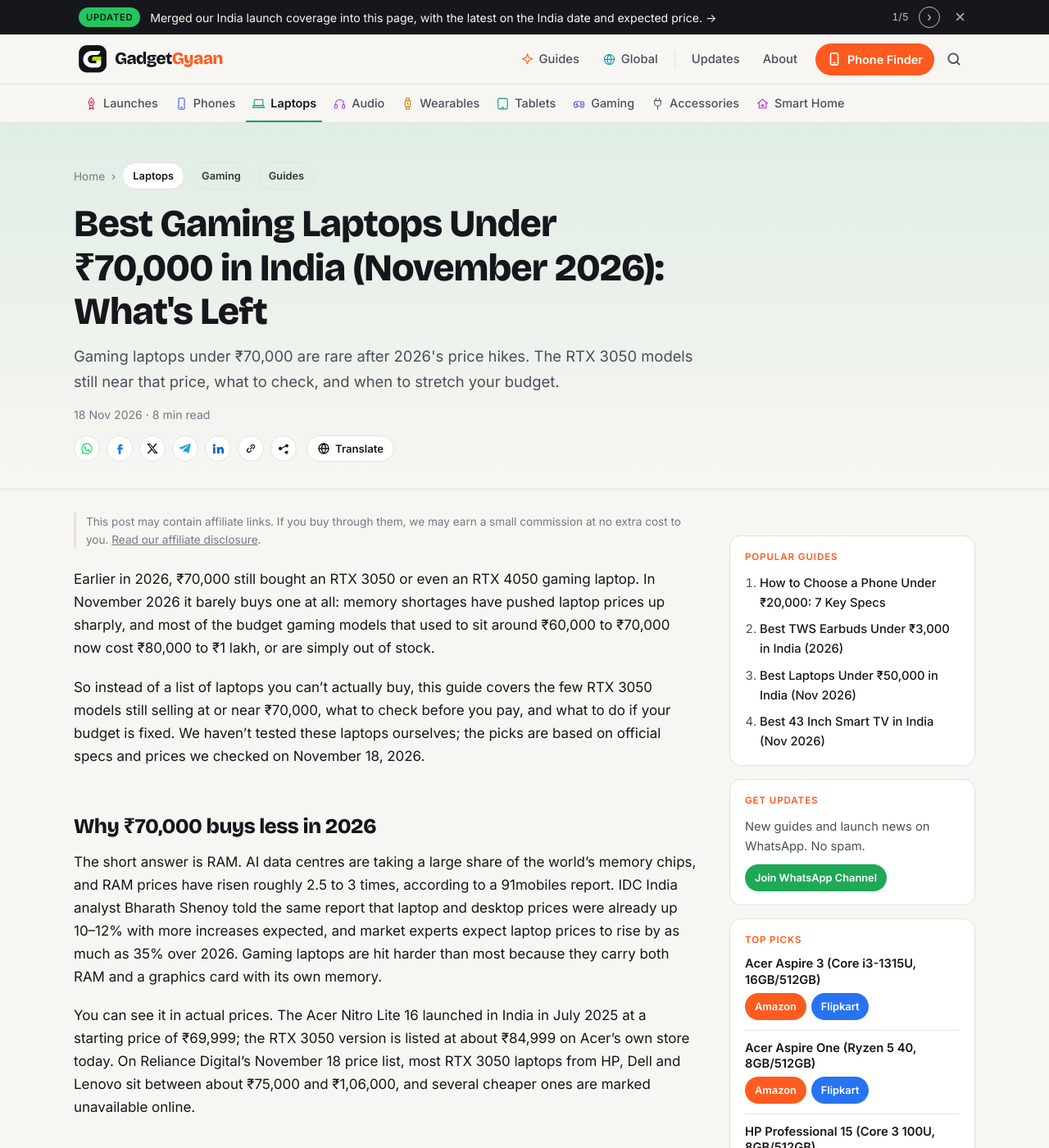
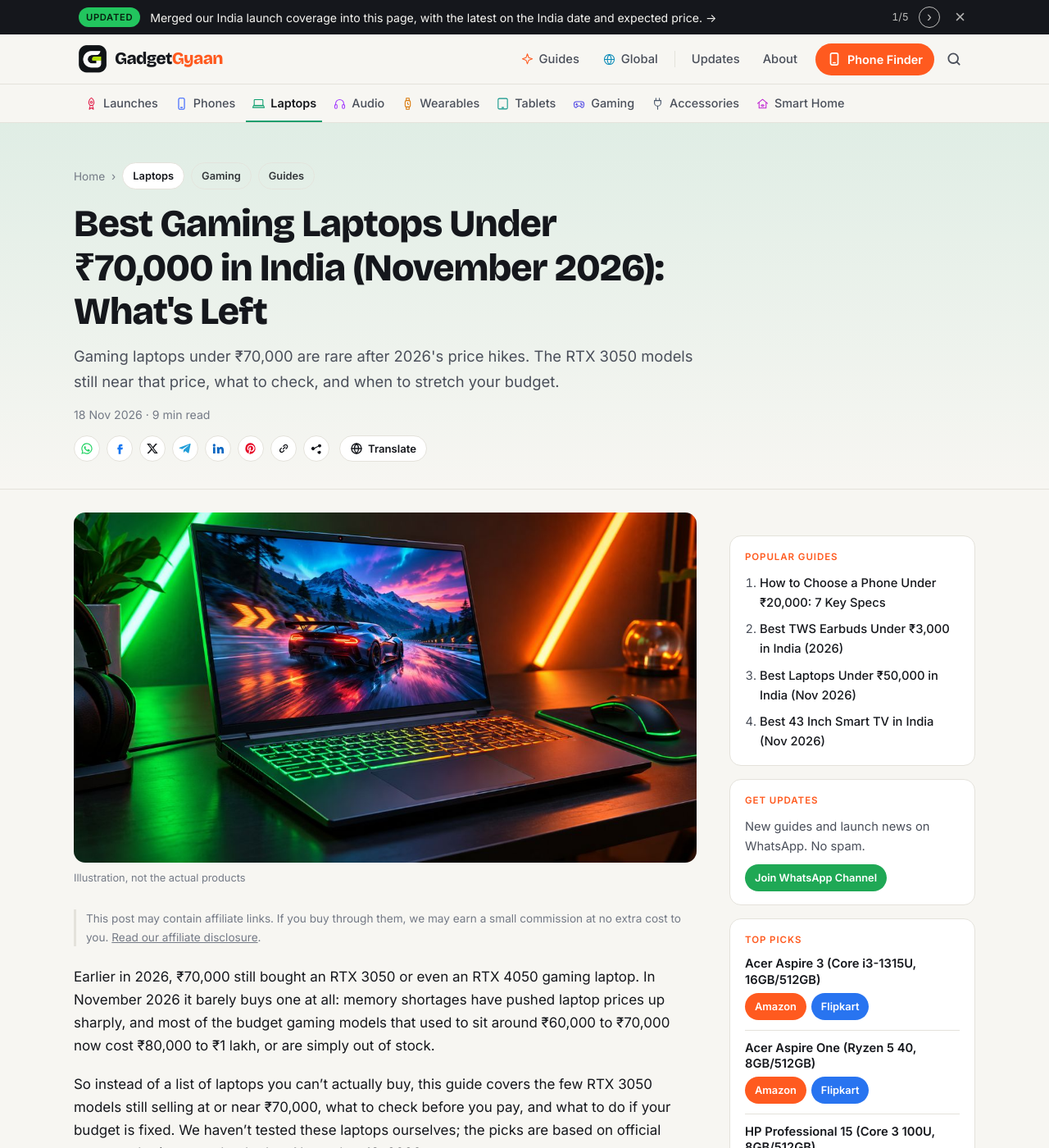
Before and after one commit to kiteksood167/kiteksood167.github.io, a Jekyll site: the page built from _posts/2026-11-18-best-gaming-laptops-under-70000.md, in a window 1280 px wide and 1400 px high. Shown: the whole window at 82% size. Built offline with Jekyll 4.4.1, drawn with Linux system fonts in a browser that asks for light colours; comment, search, counter and statistics services are not loaded; some of the changed text lies outside the part shown.

Commit message:
Add cover and inline images to gaming laptops under 70000 post
Co-Authored-By: Claude Opus 5.5 <noreply@anthropic.com>
Claude-Session: https://claude.ai/code/session_01WQRPmSxMwztgHXfstCGpBN

```diff
--- a/_posts/2026-11-18-best-gaming-laptops-under-70000.md
+++ b/_posts/2026-11-18-best-gaming-laptops-under-70000.md
@@ -6,6 +6,9 @@ date: 2026-11-18 08:55:00 +0530
 category: Laptops
 also_in: [Gaming, Guides]
 affiliate: true
+image: /assets/images/best-gaming-laptops-under-70000.jpg
+image_alt: "A gaming laptop with a green and orange backlit keyboard showing a racing game, on a dark desk lit by green and orange neon strips"
+image_credit: "Illustration, not the actual products"
 tags: [gaming laptops, laptops under 70000, rtx 3050, acer alg, acer aspire 7, acer nitro lite 16, hp victus, budget gaming, india]
 sources:
   - name: "Acer India Store: Acer ALG (Core i5-13420H, RTX 3050 6GB, 1TB)"
@@ -32,6 +35,11 @@ So instead of a list of laptops you can't actually buy, this guide covers the fe
 The short answer is RAM. AI data centres are taking a large share of the world's memory chips, and RAM prices have risen roughly 2.5 to 3 times, according to a 91mobiles report. IDC India analyst Bharath Shenoy told the same report that laptop and desktop prices were already up 10–12% with more increases expected, and market experts expect laptop prices to rise by as much as 35% over 2026. Gaming laptops are hit harder than most because they carry both RAM and a graphics card with its own memory.
 
 You can see it in actual prices. The Acer Nitro Lite 16 launched in India in July 2025 at a starting price of ₹69,999; the RTX 3050 version is listed at about ₹84,999 on Acer's own store today. On Reliance Digital's November 18 price list, most RTX 3050 laptops from HP, Dell and Lenovo sit between about ₹75,000 and ₹1,06,000, and several cheaper ones are marked unavailable online.
+
+<figure class="inline-figure">
+  <img width="1200" height="675" src="/assets/images/laptop-ram-price-rise-arrow-neon.jpg" alt="A gaming laptop on a desk with RAM sticks floating beside a glowing orange upward arrow, showing rising memory prices" loading="lazy">
+  <figcaption>Illustration</figcaption>
+</figure>
 
 ## Quick comparison
 
@@ -71,6 +79,11 @@ Two more options are worth knowing if you can go a little higher:
 
 ## What to check before you buy a budget gaming laptop
 
+<figure class="inline-figure">
+  <img width="1200" height="675" src="/assets/images/man-comparing-two-gaming-laptops-neon.jpg" alt="A young man in a hoodie at a desk, chin in hand, comparing two open gaming laptops under green and orange neon light" loading="lazy">
+  <figcaption>Illustration</figcaption>
+</figure>
+
 Sellers often list five versions of the same laptop with very different parts. Check these on the spec sheet, not just the title:
 
 - **RTX 3050 6GB, not 4GB.** Many listings say "RTX 3050" but have the 4GB version, or the "RTX 3050A", which also has 4GB. New games at 1080p use more than 4GB of video memory, so 6GB is the safer choice for the next few years.
```
Also changed, not shown: assets/images/index.yml (+15 -0 lines), assets/images/best-gaming-laptops-under-70000.jpg (added), assets/images/laptop-ram-price-rise-arrow-neon.jpg (added), assets/images/man-comparing-two-gaming-laptops-neon.jpg (added), assets/images/md/best-gaming-laptops-under-70000.jpg (added), assets/images/sm/best-gaming-laptops-under-70000.jpg (added), assets/images/thumbs/best-gaming-laptops-under-70000.jpg (added).
